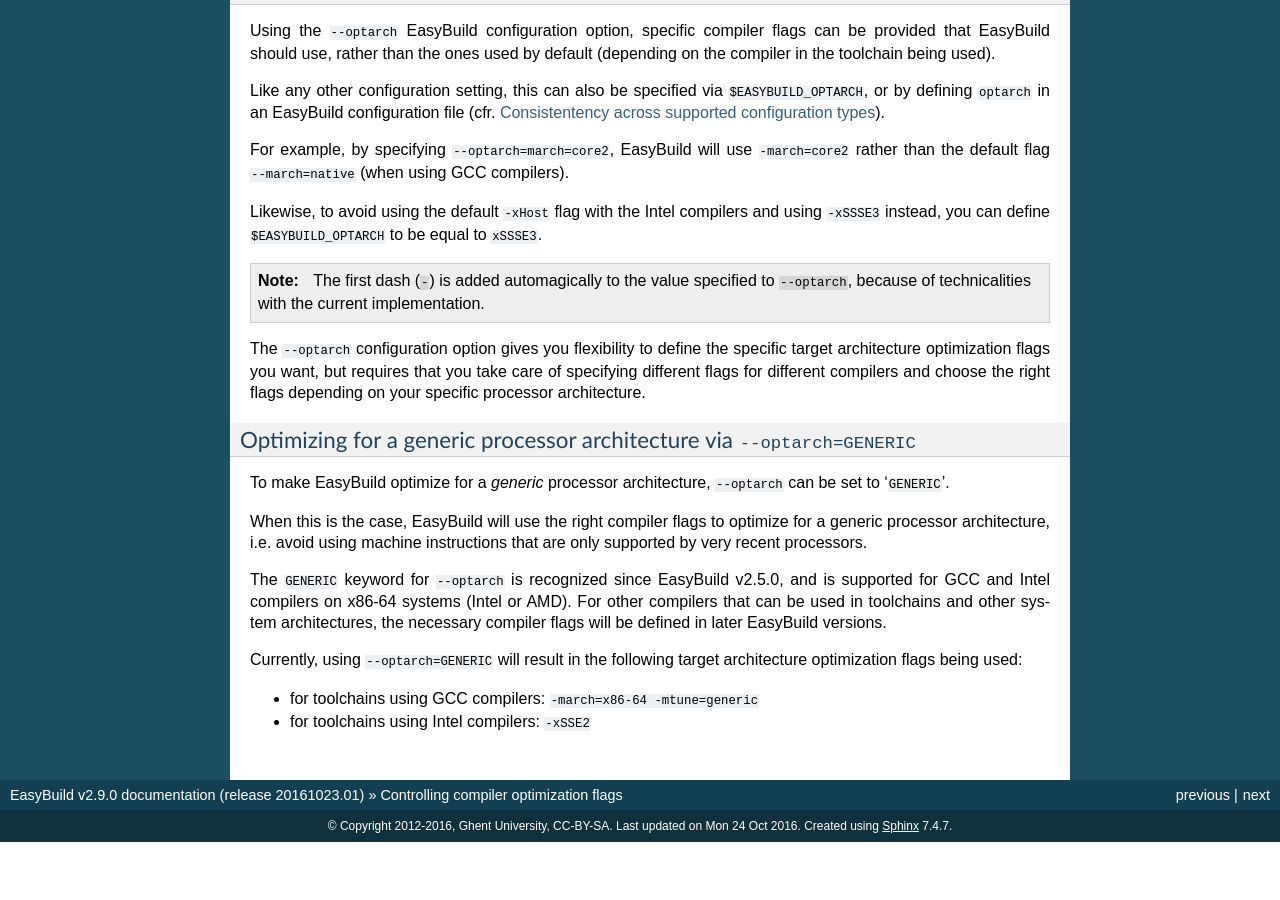
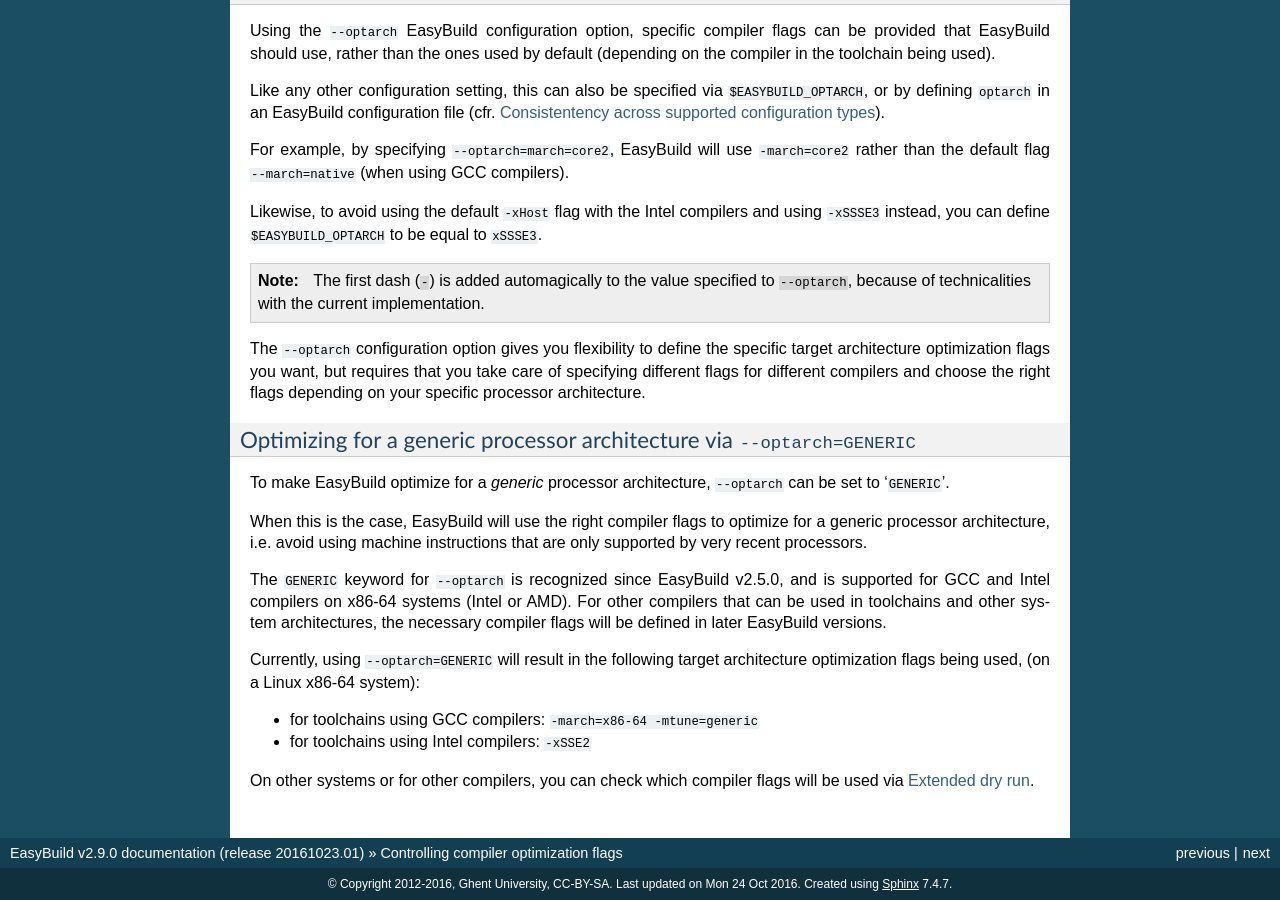
Before and after one commit to easybuilders/easybuild, a Sphinx documentation site: the page built from docs/Controlling_compiler_optimization_flags.rst, in a window 1280 px wide and 900 px high, scrolled down 1638 px. Built offline with Sphinx 7.4.7, drawn with Linux system fonts in a browser that asks for light colours; before the commit the page ends 2480 px from its top, so only the background shows below that.

Commit message:
fix broken ref + clarify compiler flags used for --optarch=GENERIC

```diff
--- a/docs/Controlling_compiler_optimization_flags.rst
+++ b/docs/Controlling_compiler_optimization_flags.rst
@@ -125,7 +125,10 @@
 For other compilers that can be used in toolchains and other system architectures,
 the necessary compiler flags will be defined in later EasyBuild versions.
 
-Currently, using ``--optarch=GENERIC`` will result in the following target architecture optimization flags being used:
+Currently, using ``--optarch=GENERIC`` will result in the following target architecture optimization flags being used,
+(on a Linux x86-64 system):
 
 * for toolchains using GCC compilers: ``-march=x86-64 -mtune=generic``
 * for toolchains using Intel compilers: ``-xSSE2``
+
+On other systems or for other compilers, you can check which compiler flags will be used via :ref:`extended_dry_run`.
--- a/docs/Writing_easyconfig_files.rst
+++ b/docs/Writing_easyconfig_files.rst
@@ -78,7 +78,7 @@
 * **toolchain**: specifies name and version of compiler toolchain to use
 
   * format: dictionary with name/version keys, e.g., ``{'name': 'foo', 'version': '1.2.3'}``
-  * a list of supported toolchains can be found at :ref:`toolchain_table`
+  * a list of supported toolchains can be found at :ref:`vsd_list_toolchains`
 
 Remarks:
 
```
